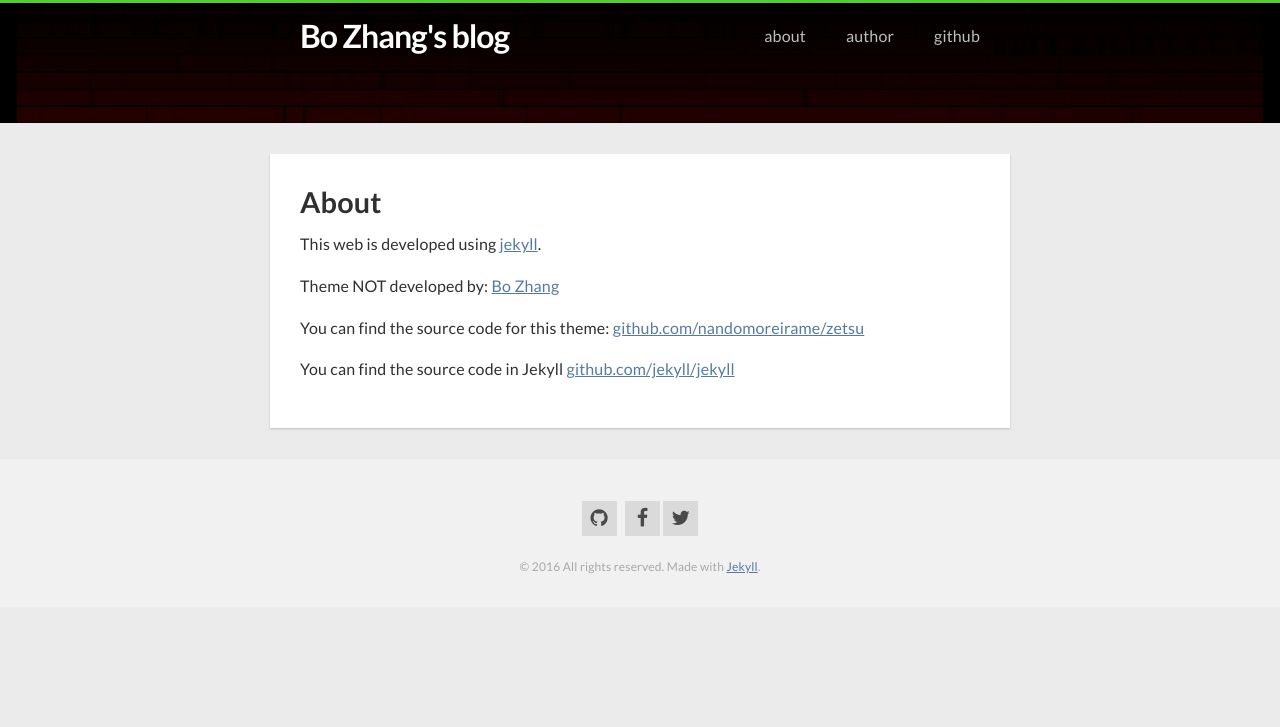
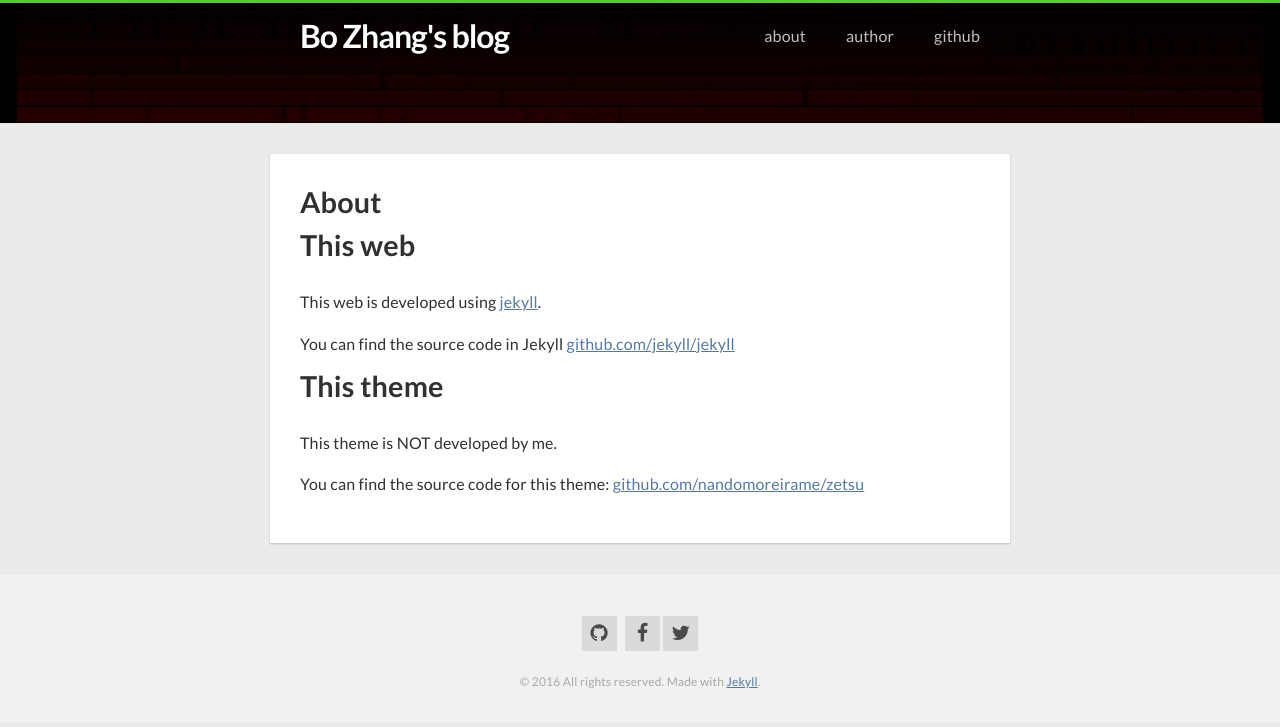
Before and after one commit to hypergravity/hypergravity.github.io, a Jekyll site: the page built from about.md, in a window 1280 px wide. Shown: the top 727 px of the page. Built offline with Jekyll 4.4.1, drawn with Linux system fonts in a browser that asks for light colours; nearby versions of some CDN libraries.

Commit message:
update about.md

```diff
--- a/about.md
+++ b/about.md
@@ -5,10 +5,16 @@ permalink: /about/
 slug: about
 ---
 
+## This web
+
 This web is developed using [jekyll](http://jekyllrb.com/).
 
-Theme NOT developed by: [{{ site.author.name }}]({{ site.author.url }})
+You can find the source code in Jekyll [github.com/jekyll/jekyll](https://github.com/jekyll/jekyll)
 
-You can find the source code for this theme: [github.com/nandomoreirame/zetsu]({{ site.github }})
 
-You can find the source code in Jekyll [github.com/jekyll/jekyll](https://github.com/jekyll/jekyll)
+
+## This theme
+
+This theme is NOT developed by me.
+
+You can find the source code for this theme: [github.com/nandomoreirame/zetsu](https://github.com/nandomoreirame/zetsu)
```
